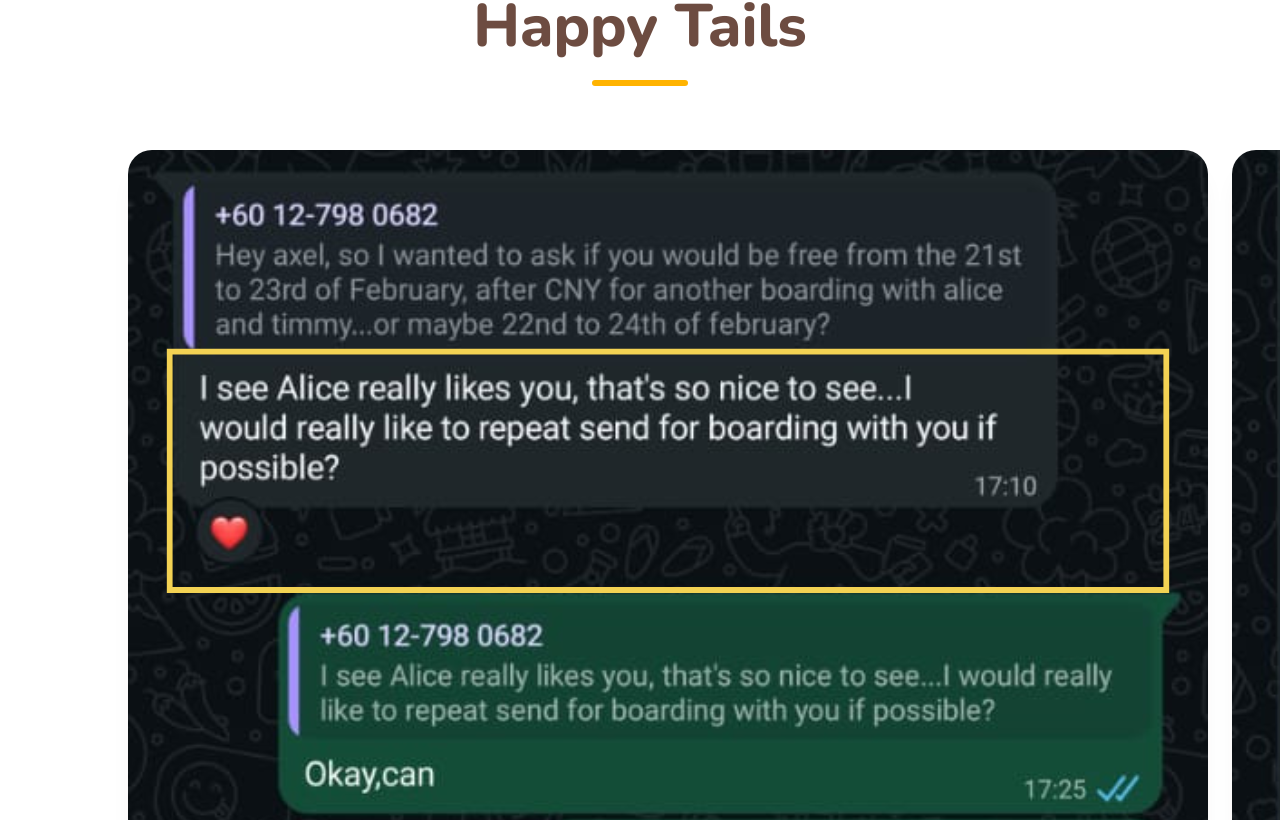
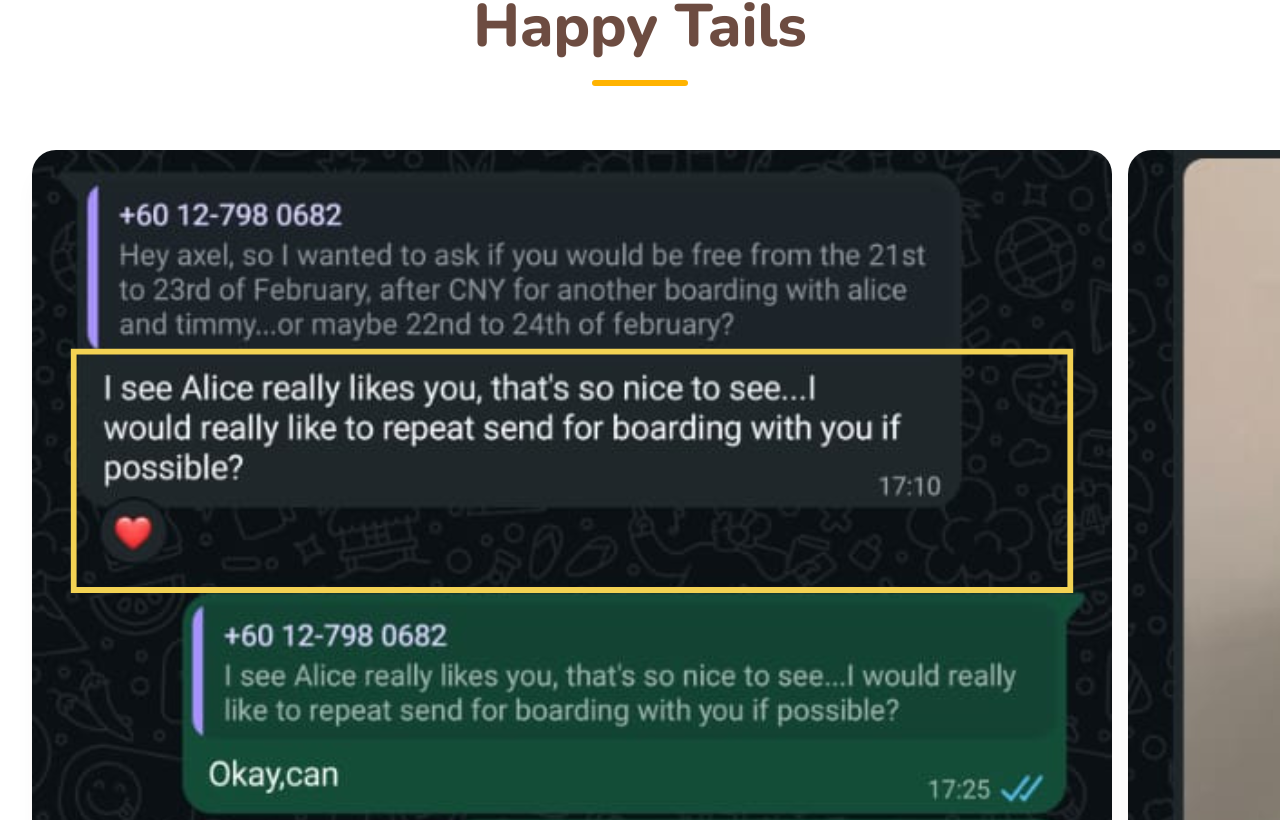
Before and after one commit to kahyee6218/My-Pawcation, a React (Vite) app: page / in a window 1280 px wide. Shown: the part 3180-4000 px from the top of the page. Built offline with nearby package versions, Linux system fonts and the light colour scheme.

Commit message:
style: reduce size of reviews carousel and compact the FAQ section

```diff
--- a/components/sections/DetailSections.tsx
+++ b/components/sections/DetailSections.tsx
@@ -5,7 +5,7 @@ import { TESTIMONIALS, FAQS, PRICING_DATA } from '../../constants';
 
 export const Testimonials: React.FC = () => {
     const [currentIndex, setCurrentIndex] = useState(0);
-    const reviewsPerView = { mobile: 1, tablet: 2, desktop: 3 };
+    const reviewsPerView = { mobile: 1, tablet: 3, desktop: 5 };
 
     const next = () => {
         setCurrentIndex((prev) => (prev + 1) % TESTIMONIALS.length);
@@ -20,12 +20,12 @@ export const Testimonials: React.FC = () => {
             <div className="max-w-7xl mx-auto px-4 sm:px-6 lg:px-8">
                 <SectionTitle title="Happy Tails" subtitle="WhatsApp Reviews" />
 
-                <div className="relative group max-w-5xl mx-auto">
+                <div className="relative group max-w-7xl mx-auto">
                     {/* Carousel Container */}
-                    <div className="flex transition-transform duration-500 ease-out gap-4 md:gap-6"
+                    <div className="flex transition-transform duration-500 ease-out gap-4"
                         style={{ transform: `translateX(-${currentIndex * (100 / reviewsPerView.desktop)}%)` }}>
                         {TESTIMONIALS.map((review) => (
-                            <div key={review.id} className="min-w-[85%] md:min-w-[45%] lg:min-w-[31.333%] flex-shrink-0">
+                            <div key={review.id} className="min-w-[85%] md:min-w-[30%] lg:min-w-[18.5%] flex-shrink-0">
                                 <Card className="p-0 overflow-hidden shadow-md hover:shadow-xl transition-all border-none aspect-square">
                                     <img
                                         src={review.imageUrl}
@@ -241,24 +241,24 @@ export const FAQ: React.FC = () => {
     const [openIndex, setOpenIndex] = useState<number | null>(0);
 
     return (
-        <section id="faq" className="py-24 bg-brand-sand/20 scroll-mt-32">
-            <div className="max-w-3xl mx-auto px-4 sm:px-6 lg:px-8">
+        <section id="faq" className="py-16 bg-brand-sand/20 scroll-mt-32">
+            <div className="max-w-2xl mx-auto px-4 sm:px-6 lg:px-8">
                 <SectionTitle title="Common Questions" subtitle="FAQ" />
 
-                <div className="space-y-4">
+                <div className="space-y-3">
                     {FAQS.map((item, index) => (
-                        <div key={index} className="bg-white rounded-2xl overflow-hidden shadow-sm border border-brand-sand/20">
+                        <div key={index} className="bg-white rounded-xl overflow-hidden shadow-sm border border-brand-sand/20">
                             <button
-                                className="w-full px-6 py-4 text-left flex justify-between items-center focus:outline-none hover:bg-brand-cream/50 transition-colors"
+                                className="w-full px-5 py-3 text-left flex justify-between items-center focus:outline-none hover:bg-brand-cream/50 transition-colors"
                                 onClick={() => setOpenIndex(openIndex === index ? null : index)}
                             >
-                                <span className="font-bold text-brand-dark text-lg pr-4">{item.question}</span>
+                                <span className="font-bold text-brand-dark text-base pr-4">{item.question}</span>
                                 <div className={`shrink-0 p-1 rounded-full transition-colors ${openIndex === index ? 'bg-brand-green text-white' : 'bg-brand-cream text-brand-dark'}`}>
-                                    {openIndex === index ? <Minus size={18} /> : <Plus size={18} />}
+                                    {openIndex === index ? <Minus size={14} /> : <Plus size={14} />}
                                 </div>
                             </button>
                             <div
-                                className={`px-6 transition-all duration-300 ease-in-out ${openIndex === index ? 'max-h-48 pb-6 opacity-100' : 'max-h-0 opacity-0 overflow-hidden'}`}
+                                className={`px-5 transition-all duration-300 ease-in-out ${openIndex === index ? 'max-h-48 pb-5 opacity-100' : 'max-h-0 opacity-0 overflow-hidden'}`}
                             >
                                 <p className="text-stone-600 leading-relaxed text-sm">{item.answer}</p>
                             </div>
```
